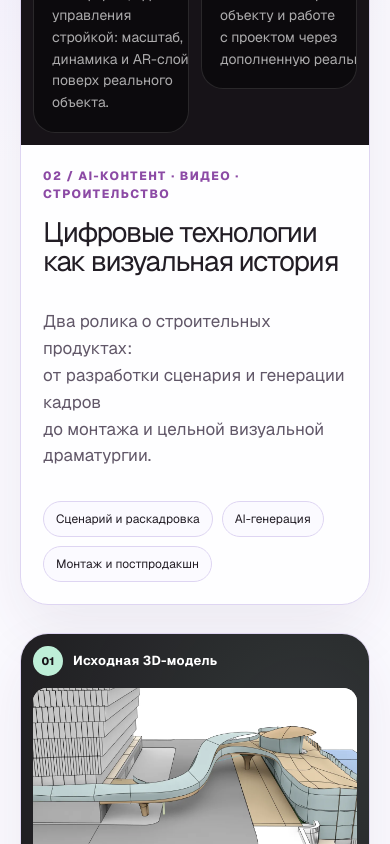
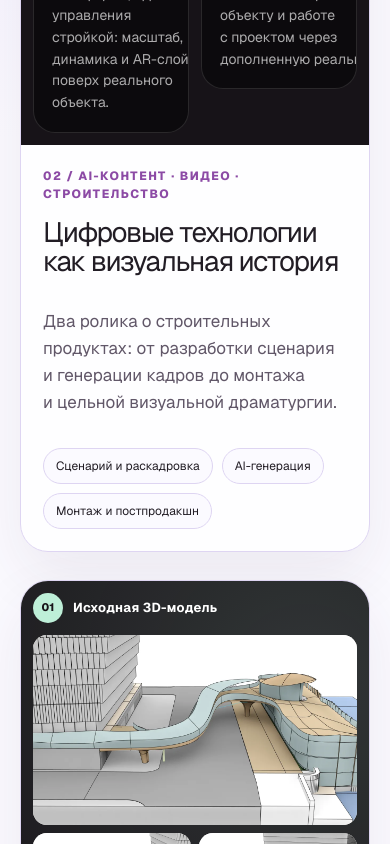
Before and after one commit to annaborzykh/annaborzykh.github.io, a Next.js app: page / in a window 390 px wide. Shown: the part 4211-5055 px from the top of the page. Built offline with nearby package versions, Linux system fonts and the light colour scheme.

Commit message:
Свободные переносы текста проектов на телефоне (#4)
* Allow project text to wrap naturally on phones

* Make project line breaks responsive

* Keep the remaining project preposition with its noun

```diff
--- a/app/globals.css
+++ b/app/globals.css
@@ -1945,3 +1945,9 @@ button.deck-link {
     margin-left: auto;
   }
 }
+
+/* Переносы кейсов: заданная композиция на компьютере, свободная на телефоне. */
+.project-line-break { display: block; }
+@media (max-width: 800px) {
+  .project-line-break { display: inline; }
+}
--- a/app/page.tsx
+++ b/app/page.tsx
@@ -202,10 +202,10 @@ export default function Home() {
             <div className="case-copy merch-copy">
               <div>
                 <p className="case-index">01 / Принт · AI-контент · Видео</p>
-                <h3>Fashion-кейс: <br />от&nbsp;авторского принта до&nbsp;ролика</h3>
+                <h3>Fashion-кейс: <span className="project-line-break">{" "}</span>от&nbsp;авторского принта до&nbsp;ролика</h3>
               </div>
               <p>
-                Разработала принт и&nbsp;сама адаптировала его под одежду: от&nbsp;исходной графики <br />и&nbsp;визуализации на&nbsp;носителях<br /> до&nbsp;финального
+                Разработала принт и&nbsp;сама адаптировала его под&nbsp;одежду: от&nbsp;исходной графики <span className="project-line-break">{" "}</span>и&nbsp;визуализации на&nbsp;носителях<span className="project-line-break">{" "}</span> до&nbsp;финального
                 fashion-ролика.
               </p>
               <ul aria-label="Роль в проекте">
@@ -277,7 +277,7 @@ export default function Home() {
                 <h3>Цифровые технологии как визуальная история</h3>
               </div>
               <p>
-                Два ролика о&nbsp;строительных продуктах:<br /> от&nbsp;разработки сценария и&nbsp;генерации кадров<br /> до&nbsp;монтажа и&nbsp;цельной визуальной драматургии.
+                Два ролика о&nbsp;строительных продуктах:<span className="project-line-break">{" "}</span> от&nbsp;разработки сценария и&nbsp;генерации кадров<span className="project-line-break">{" "}</span> до&nbsp;монтажа и&nbsp;цельной визуальной драматургии.
               </p>
               <ul aria-label="Роль в проектах">
                 <li>Сценарий и&nbsp;раскадровка</li>
@@ -354,11 +354,11 @@ export default function Home() {
             <div className="case-copy horizon-copy">
               <div>
                 <p className="case-index">03 / 3D · AI-видео · Архитектура</p>
-                <h3>«Горизонт»: <br />от&nbsp;модели<br /> к&nbsp;визуальной истории</h3>
+                <h3>«Горизонт»: <span className="project-line-break">{" "}</span>от&nbsp;модели<span className="project-line-break">{" "}</span> к&nbsp;визуальной истории</h3>
               </div>
               <p>
                 Рабочая 3D-модель задала геометрию объекта. Затем форма получила
-                материалы, свет, окружение<br /> и&nbsp;движение — и&nbsp;превратилась<br /> в&nbsp;кинематографичный архитектурный ролик.
+                материалы, свет, окружение<span className="project-line-break">{" "}</span> и&nbsp;движение — и&nbsp;превратилась<span className="project-line-break">{" "}</span> в&nbsp;кинематографичный архитектурный ролик.
               </p>
               <ul aria-label="Этапы проекта">
                 <li>Работа с&nbsp;исходной 3D-моделью</li>
```
